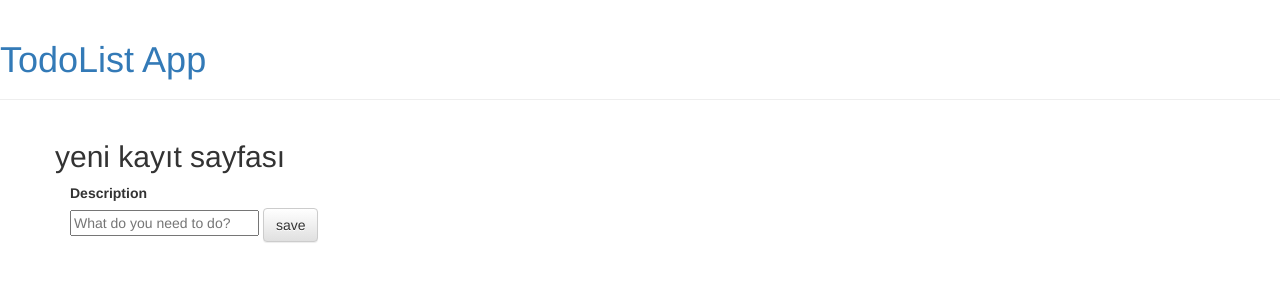
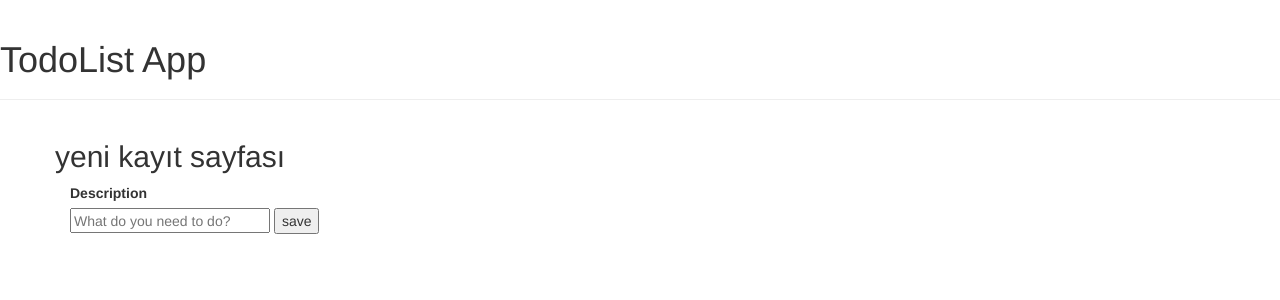
Before and after one commit to birnuruzunn/todolist-app, a Django app: page / in a window 1280 px wide. Shown: the top 300 px of the page. Run offline with Django 3.2, Linux system fonts and the light colour scheme; some libraries are stand-ins or nearby versions.

Commit message:
maked some additions

```diff
--- a/todolist/static/css/todolist.css
+++ b/todolist/static/css/todolist.css
@@ -1,11 +1,11 @@
-.page-header h1 a{
+.page-header h1 a {
     background-color: #C25100;
     text-align: center;
     color: #ffffff;
     font-size: 36pt;
     text-decoration: none;
 }
-h1, h2, h3, h4 {
+h1, h2 {
     font-family: 'Lobster', cursive;
 }
 .save {
--- a/todolist/templates/todolist/to_do_list.html
+++ b/todolist/templates/todolist/to_do_list.html
@@ -8,7 +8,7 @@
     </head>
     <body>
         <div class="page-header">
-            <h1><a href="/">TodoList App</a></h1>
+            <h1>TodoList App</a></h1>
         </div>
 
         <div class="content container">
@@ -17,10 +17,10 @@
         		<div class="col-md-8">
 
 				    <div class="todo">
-				    	<form action="" method="POST">{% csrf_token %}
+				    	<form action="" method="post">{% csrf_token %}
 				    		<label for="description">Description</label><br>
-				    		<input type="text" id="description" name="title" placeholder="What do you need to do?" name="description" required>
-				    		<button type="submit" class="save btn btn-default">save</button>
+				    		<input type="text" style="width:200px; height:25px;" id="description" name="title" placeholder="What do you need to do?" name="description" required>
+				    		<input type="submit" value="save">
 				    	</form>
 				    </div>
 
```
